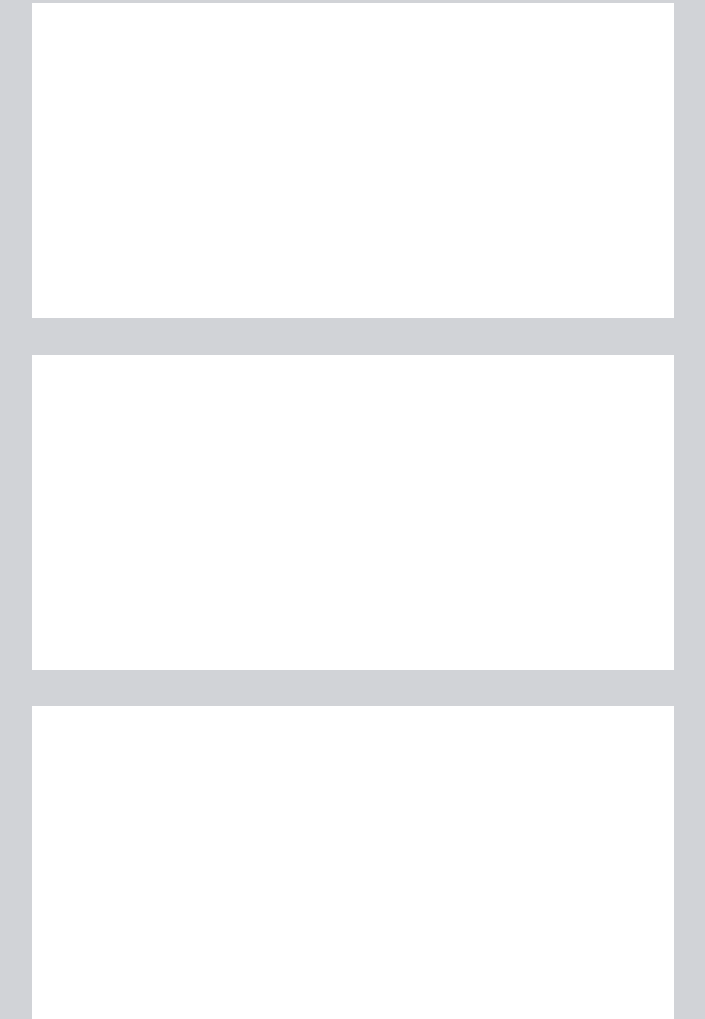
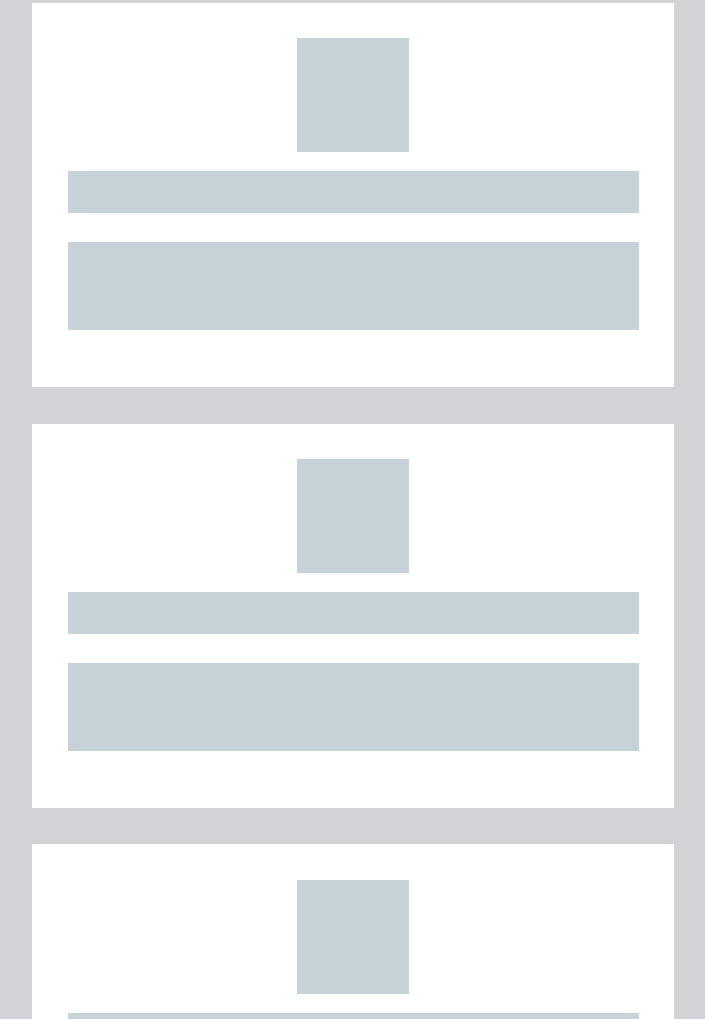
Before and after one commit to scottanderson5/mobile-layout-2, a plain HTML site: page index.html in a window 1280 px wide. Shown: the part 1781-2800 px from the top of the page, without its empty margins (287-992 px from the left). Drawn offline with nearby package versions, Linux system fonts and the light colour scheme.

Commit message:
Final Inner Layout

```diff
--- a/index.html
+++ b/index.html
@@ -21,7 +21,7 @@
 		<section class="largebox">
 			<div class="website">
 				<h1 class="styleh">Create your new website for free</h1>
-				<h3 class="description">WordPress.com is the best place <br> for your personal blog or business site.</h3>
+				<h3 class="description">WordPress.com is the best place for your personal blog or business site.</h3>
 				<div class="divbox">
 					<div class="innerbox"></div>
 				</div>
@@ -60,17 +60,41 @@
 
 		<section class="storm">
 			<br></br>
-			<div class="beast"></div>
+			<div class="beast">
+				<div class="smallbox"></div>
+				<div class="middlebox"></div>
+				<div class="bottombox"></div>
+			</div>
 			<br></br>
-			<div class="beast"></div>
+			<div class="beast">
+				<div class="smallbox"></div>
+				<div class="middlebox"></div>
+				<div class="bottombox"></div>
+			</div>
 			<br></br>
-			<div class="beast"></div>
+			<div class="beast">
+				<div class="smallbox"></div>
+				<div class="middlebox"></div>
+				<div class="bottombox"></div>
+			</div>
 			<br></br>
-			<div class="beast"></div>
+			<div class="beast">
+				<div class="smallbox"></div>
+				<div class="middlebox"></div>
+				<div class="bottombox"></div>
+			</div>
 			<br></br>
-			<div class="beast"></div>
+			<div class="beast">
+				<div class="smallbox"></div>
+				<div class="middlebox"></div>
+				<div class="bottombox"></div>
+			</div>
 			<br></br>
-			<div class="beast"></div>
+			<div class="beast">
+				<div class="smallbox"></div>
+				<div class="middlebox"></div>
+				<div class="bottombox"></div>
+			</div>
 		</section>
 
 		<section class="jubilee">
--- a/main.css
+++ b/main.css
@@ -71,7 +71,7 @@
 }
 
 .description {
-	width: 19em;
+	/*width: 19em;*/
 	box-sizing: border-box;
 	text-align: center;
 	padding: 1.25em;
@@ -185,19 +185,40 @@
 .storm {
 
 	background-color: #D1D3D7;
-	height: 134.5025em;
+	height: 161.5025em;
 	box-sizing: border-box;
 }
 
 .beast {
 
 	background-color: #FFFFFF;
+	height: 24em;
 	width: 40.125em;
-	padding: 9.84375em;
+	padding: 2.21875em;
 	box-sizing: border-box;
 	margin-right: auto;
 	margin-left: auto;
 
+}
+
+.smallbox {
+	background-color: #C7D2D8;
+	height: 7.125em;
+	width: 7em;
+	margin-right: auto;
+	margin-left: auto;
+}
+
+.middlebox {
+	background-color: #C7D2D8;
+	height: 2.625em;
+	margin-top: 1.1875em;
+}
+
+.bottombox {
+	background-color: #C7D2D8;
+	height: 5.5em;
+	margin-top: 1.8125em;
 }
 
 .jubilee {
```
